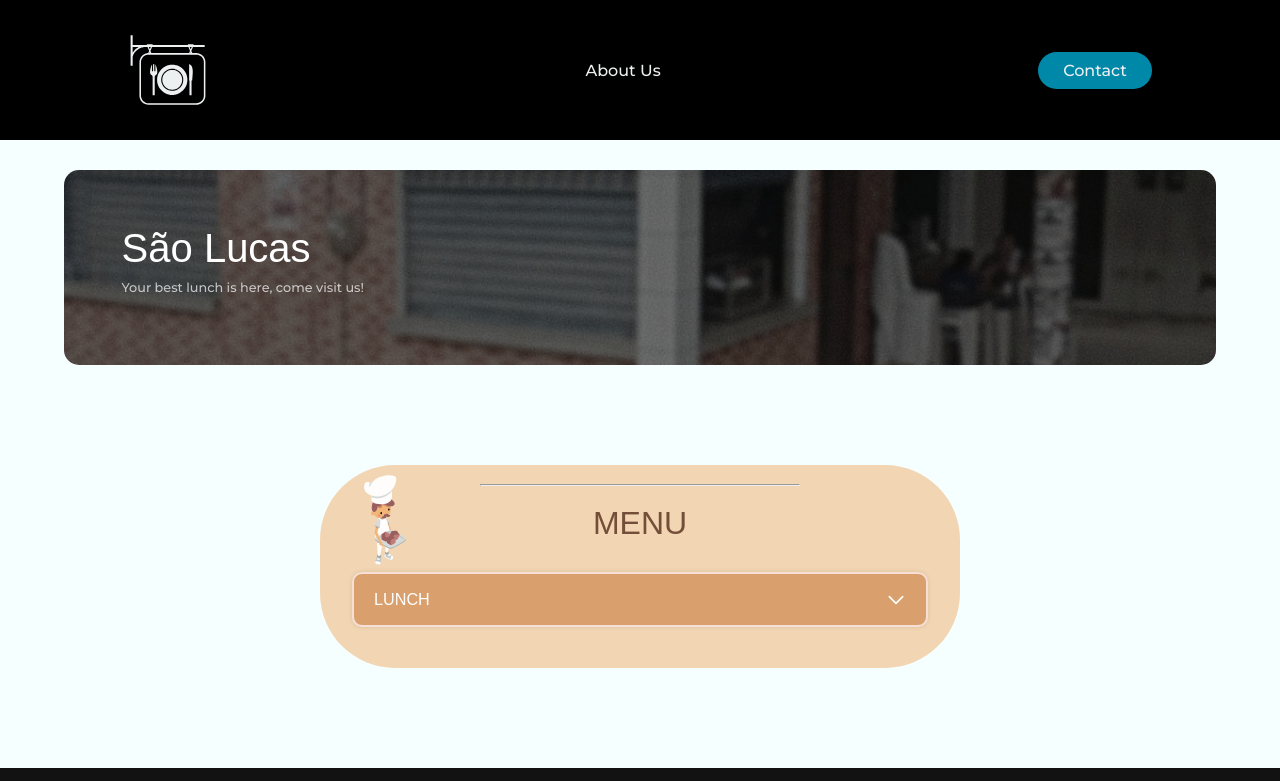
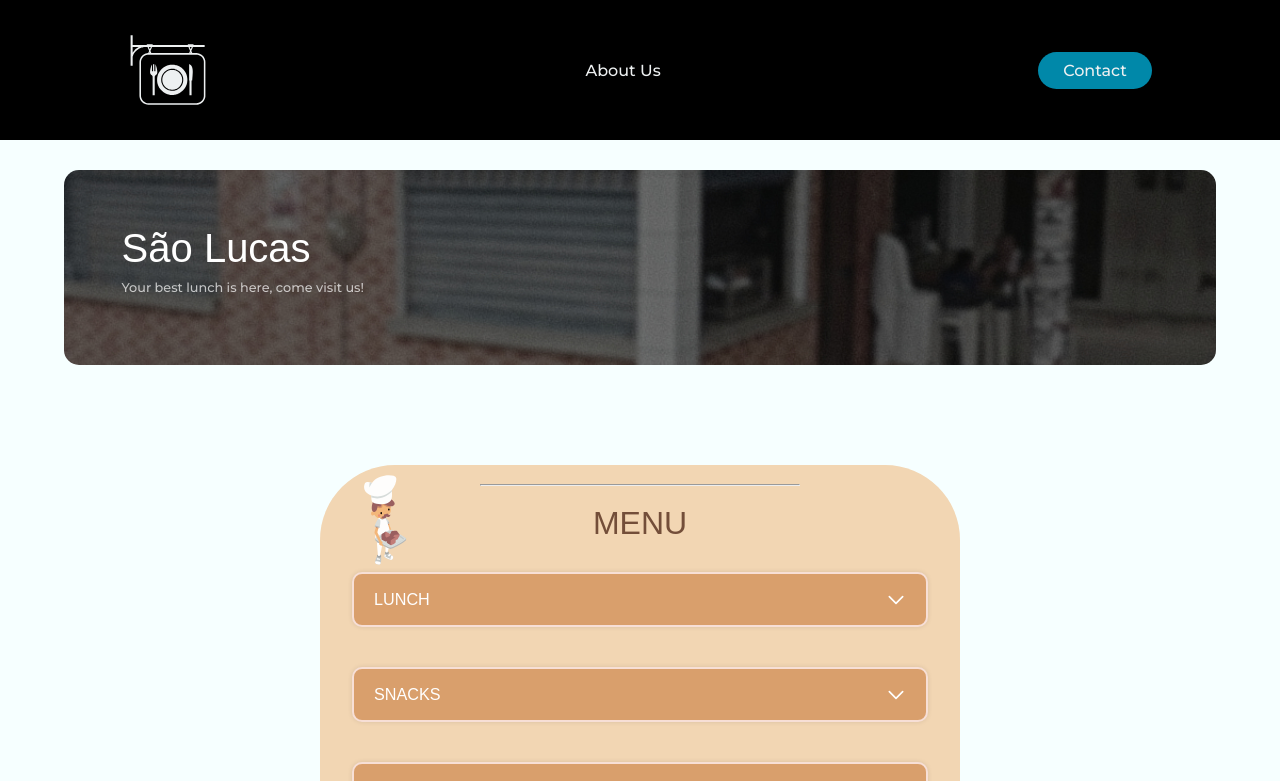
Before and after one commit to Lucas-Tito/Restaurant-LandingPage-ReactJs, a JavaScript app: page / in a window 1280 px wide. Shown: the top 781 px of the page. Built offline with nearby package versions, Linux system fonts and the light colour scheme; a web font is replaced by a local one.

Commit message:
finished menu port to react

```diff
--- a/src/App.js
+++ b/src/App.js
@@ -4,7 +4,9 @@ import { Footer } from "./components/Footer";
 import Header from "./components/Header";
 import Menu from "./components/menu/Menu";
 
+
 export default function App(){
+
     return(
         <>
             <Header/>
--- a/src/components/menu/Menu.js
+++ b/src/components/menu/Menu.js
@@ -1,9 +1,19 @@
 import little_chef_guy from "../../images/little_chef_guy.svg"
 import Selectable_menu from "./Selectable_menu"
+import menuData from "../../menuData.js"
 
 export default function Menu(){
+
+    let menuOptions = menuData.map(function(menu){
+        return(
+            <Selectable_menu
+                key={menu.id}
+                data={menu}
+            />
+        )
+    })
+
     return(
-
         <div className="menu_container">
             <div className="menu">
                 <img id="little_chef_guy" src={little_chef_guy}/>
@@ -12,34 +22,8 @@ export default function Menu(){
                 <br/>
                 <h1 align="center">MENU</h1>
 
-                <Selectable_menu/>
+                {menuOptions}
             </div>
         </div>
     )
 }
-
-
-
-// //--+This chunk of code is responsible for dynamically add event listeners for each menu+--
-// class CategoryMenuElement_Object{
-//     constructor(menu, btn){
-//         this.menu = menu
-//         this.btn = btn
-//     }
-// }
-
-// //example of an category menu: Lunch, Snacks...
-// const CategoryMenuElement = document.querySelectorAll(".select-menu"),
-//       CategoryMenuBtn = document.querySelectorAll(".select-btn"),
-//       CategoryMenuElement_Array = new Array()
-
-// for(let i=0; i<CategoryMenuElement.length; i++)
-//     CategoryMenuElement_Array.push(new CategoryMenuElement_Object(CategoryMenuElement[i], CategoryMenuBtn[i]))
-
-// CategoryMenuElement_Array.forEach((menu_element) =>{
-//     menu_element.btn.addEventListener("click", ()=>{
-//         menu_element.menu.classList.toggle("active")
-//     })
-// })
-
-// //---------------------++--------------------------
--- a/src/components/menu/Selectable_menu.js
+++ b/src/components/menu/Selectable_menu.js
@@ -1,16 +1,36 @@
 import arrow_down from "../../images/arrow_down.svg"
 import Selectable_menu_options from "./Selectable_menu_options"
 
-export default function Selectable_menu(){
+export default function Selectable_menu(props){
+
+    let menuOptions = props.data.menu_options.map(
+        function(option){
+            return(
+                <Selectable_menu_options
+                    key={option.option_title}
+                    data={option}
+                />
+            )
+        }
+    )
+
+    function selectMenu_click(){
+        let select_menus = document.querySelectorAll(".select-menu")
+        select_menus[props.data.id].classList.toggle("active")
+    }
+
     return(
-        <div className="select-menu">
+        <div className="select-menu" onClick={selectMenu_click}>
                 <div className="select-btn">
                     {/* span is a generic container for a text line */}
-                    <span className="Sbtn_text">LUNCH</span>
+                    <span className="Sbtn_text">
+                        {(props.data.select_menu_title).toUpperCase()}
+                    </span>
+
                     <img align="center" className="selector-img" alt="logo" src={arrow_down}/>
                 </div>
 
-                <Selectable_menu_options/>
+                {menuOptions}
         </div>
     )
 }
--- a/src/components/menu/Selectable_menu_options.js
+++ b/src/components/menu/Selectable_menu_options.js
@@ -1,8 +1,8 @@
-export default function Selectable_menu_options(){
+export default function Selectable_menu_options(props){
     return(
         <ul className="select-menu-options">
             <li className="option">
-                <img src="images/receipe/panelada.jpg"/>
+                <img src={require('../../images/receipe/'+props.data.option_img_url)}/>
                 <div>
                     <p className="option-text-title">Panelada</p>
                     <p className="option-text">Comes with rice and cuzcuz</p>
--- a/src/menuData.js
+++ b/src/menuData.js
@@ -1,63 +1,66 @@
 export default [
     {
-        "select-menu-title": "Lunch",
-        "menu-options":[
+        "id": 0,
+        "select_menu_title": "Lunch",
+        "menu_options":[
             {
-                "option-img-url": "panelada.jpg",
-                "option-title": "Panelada",
-                "option-description": "Comes with rice and cuscuz"
+                "option_img_url": "panelada.jpg",
+                "option_title": "Panelada",
+                "option_description": "Comes with rice and cuscuz"
             },
 
             {
-                "option-img-url": "mao_de_vaca.jpg",
-                "option-title": "Mão de Vaca",
-                "option-description": "Comes with rice and cuscuz"
+                "option_img_url": "mao_de_vaca.jpg",
+                "option_title": "Mão de Vaca",
+                "option_description": "Comes with rice and cuscuz"
             }
         ]
     },
 
     {
-        "select-menu-title": "Snacks",
-        "menu-options":[
+        "id": 1,
+        "select_menu_title": "Snacks",
+        "menu_options":[
             {
-                "option-img-url": "salgado.jpg",
-                "option-title": "Salgado",
-                "option-description": "You can pick: meat, cheese, ham and cheese or chicken"
+                "option_img_url": "salgado.png",
+                "option_title": "Salgado",
+                "option_description": "You can pick: meat, cheese, ham and cheese or chicken"
             },
 
             {
-                "option-img-url": "tapioca.jpg",
-                "option-title": "Tapioca",
-                "option-description": "Goes well with coffee"
+                "option_img_url": "tapioca.jpg",
+                "option_title": "Tapioca",
+                "option_description": "Goes well with coffee"
             },
 
             {
-                "option-img-url": "bolo_mole.jpg",
-                "option-title": "Soft Cake",
-                "option-description": "Fluffy and delicious"
+                "option_img_url": "bolo_mole.jpg",
+                "option_title": "Soft Cake",
+                "option_description": "Fluffy and delicious"
             }
         ]
     },
 
     {
-        "select-menu-title": "Drinks",
-        "menu-options":[
+        "id": 2,
+        "select_menu_title": "Drinks",
+        "menu_options":[
             {
-                "option-img-url": "coffee.jpg",
-                "option-title": "Coffee",
-                "option-description": "Every soul out there loves"
+                "option_img_url": "coffee.jpg",
+                "option_title": "Coffee",
+                "option_description": "Every soul out there loves"
             },
 
             {
-                "option-img-url": "soda.jpeg",
-                "option-title": "Soda",
-                "option-description": "Refreshing!"
+                "option_img_url": "soda.jpeg",
+                "option_title": "Soda",
+                "option_description": "Refreshing!"
             },
 
             {
-                "option-img-url": "juice.jpg",
-                "option-title": "Juice",
-                "option-description": "We use fresh fruits"
+                "option_img_url": "juice.jpg",
+                "option_title": "Juice",
+                "option_description": "We use fresh fruits"
             }
         ]
     }
```
